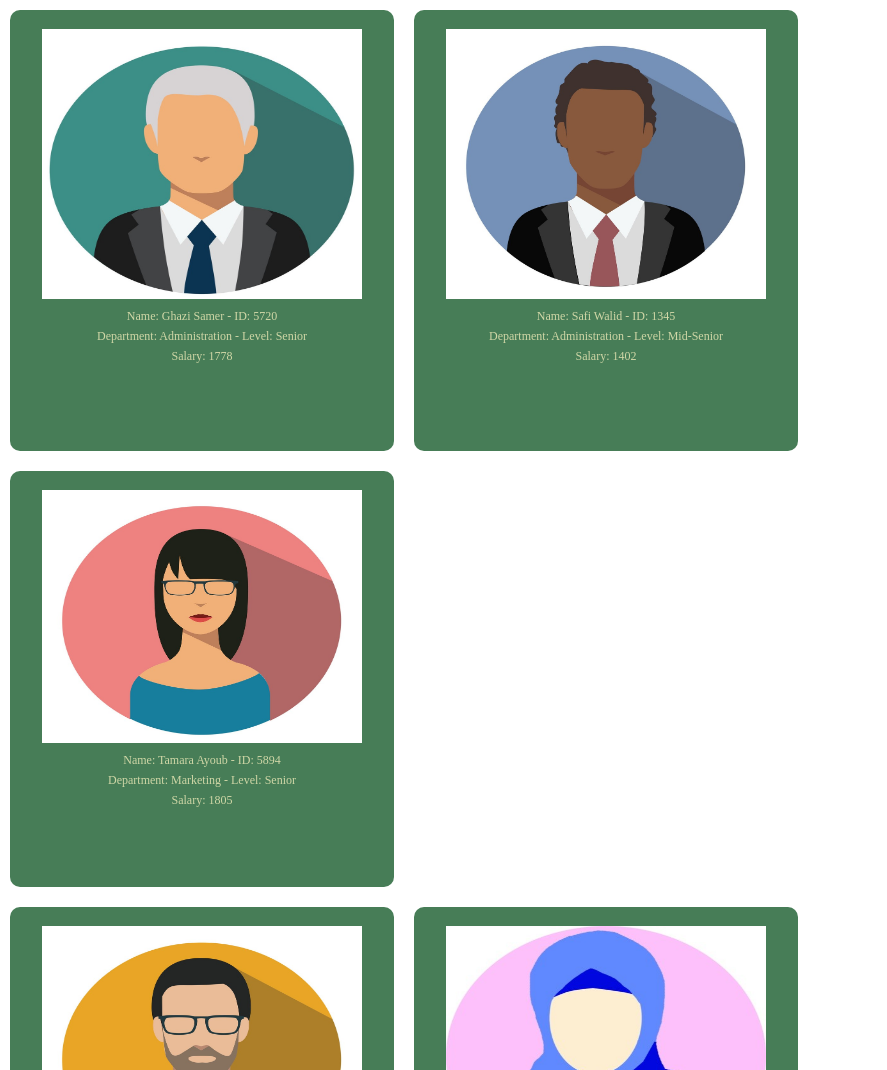
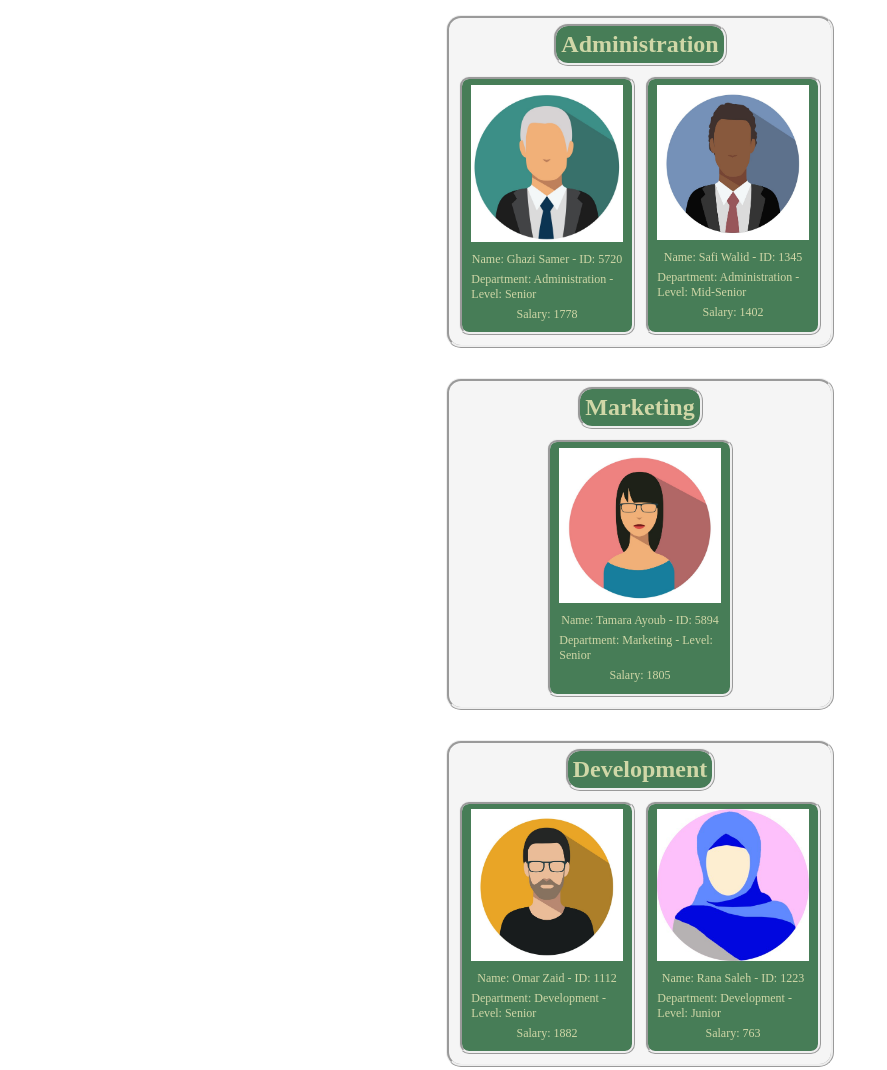
Before and after one commit to BasharAlzrigat/HR-management-system, a plain HTML site: page index.html in a window 1280 px wide. Shown: the top 1070 px of the page, without its empty margins (0-887 px from the left). Drawn offline with Linux system fonts and the light colour scheme.

Commit message:
finished

```diff
--- a/app.js
+++ b/app.js
@@ -1,25 +1,47 @@
 'use strict';
 const allEmployees = []
-const allDepartments = ["Administration", "Marketing", "Development", "Finance"]
 let switcher
-// Create the containers divs:
+// Create the containers divs & append them to the DOM:
 const eContainer = document.createElement("div");
 const Administration = document.createElement("div");
 const Marketing = document.createElement("div");
 const Development = document.createElement("div");
 const Finance = document.createElement("div");
-//append the containers to the DOM:
+const AdministrationCards = document.createElement("div");
+const MarketingCards = document.createElement("div");
+const DevelopmentCards = document.createElement("div");
+const FinanceCards = document.createElement("div");
 document.body.appendChild(eContainer);
 eContainer.appendChild(Administration);
 eContainer.appendChild(Marketing);
 eContainer.appendChild(Development);
 eContainer.appendChild(Finance);
-// add id to each container:
+Administration.appendChild(AdministrationCards);
+Marketing.appendChild(MarketingCards);
+Development.appendChild(DevelopmentCards);
+Finance.appendChild(FinanceCards);
+Administration.className = "card-container";
+Marketing.className = "card-container";
+Development.className = "card-container";
+Finance.className = "card-container";
 eContainer.id = "employee-container";
-Administration.id = "Administration";
-Marketing.id = "Marketing";
-Development.id = "Development";
-Finance.id = "Finance";
+AdministrationCards.id = "AdministrationCards";
+MarketingCards.id = "MarketingCards";
+DevelopmentCards.id = "DevelopmentCards";
+FinanceCards.id = "FinanceCards";
+// Create Headlines for the departments & append them to the DOM:
+const administrationHeadline = document.createElement("h2");
+const marketingHeadline = document.createElement("h2");
+const developmentHeadline = document.createElement("h2");
+const financeHeadline = document.createElement("h2");
+Administration.appendChild(administrationHeadline);
+Marketing.appendChild(marketingHeadline);
+Development.appendChild(developmentHeadline);
+Finance.appendChild(financeHeadline);
+administrationHeadline.textContent = "Administration";
+marketingHeadline.textContent = "Marketing";
+developmentHeadline.textContent = "Development";
+financeHeadline.textContent = "Finance";
 // Employee Constructor Function:
 function Employee(fullName, department, level, imageUrl) {
 
@@ -29,8 +51,8 @@ function Employee(fullName, department, level, imageUrl) {
     this.imageUrl = imageUrl
     allEmployees.push(this);
 }
+
 // create a new employee object:
-new Employee("Bashar Alzrigat", "IT", "Senior", "");
 new Employee("Ghazi Samer", "Administration", "Senior", "assets/Ghazi.jpg");
 new Employee("Lana Ali", "Finance", "Senior", "assets/Lana.jpg");
 new Employee("Tamara Ayoub", "Marketing", "Senior", "assets/Tamara.jpg");
@@ -87,15 +109,13 @@ Employee.prototype.render = function (switcher) {
 }
 
 function renderAllEmployees() {
+
     for (let i = 0; i < allEmployees.length; i++) {
-        for (let j = 0; j < allDepartments.length; j++) {
-            if (allEmployees[i].department === allDepartments[j]) {
-                 switcher = document.getElementById(allDepartments[j]);
+
+                switcher = document.getElementById(`${allEmployees[i].department}Cards`);
                 allEmployees[i].render(switcher);
-            }
-        }
+
     }
 }
 
 renderAllEmployees()
-    // eInfoDiv.textContent = `Name: ${this.fullName} - ID: ${this.Id()}\n Department: ${this.department} - Level: ${this.level}\n Salary: ${this.Salary()}`;
--- a/style.css
+++ b/style.css
@@ -3,30 +3,54 @@ body{
 }
 
 #employee-container {
+    margin: auto;
+    width: 418px;
     display: flex;
     flex-direction: column;
 }
-#Administration {
+#AdministrationCards {
+    margin: 5px;
+
     display: flex;
     flex-direction: row;
+    justify-content: space-around;
 }
-#Marketing {
+#MarketingCards {
+    margin: 5px;
+
     display: flex;
     flex-direction: row;
+    justify-content: space-around;
 }
-#Development {
+#DevelopmentCards {
+    margin: 5px;
+
     display: flex;
     flex-direction: row;
+    justify-content: space-around;
 }
-#Finance {
+#FinanceCards {
+    margin: 5px;
+
     display: flex;
     flex-direction: row;
+    justify-content: space-around;
+}
+.card-container {
+    margin: 15px;
+    border-style: ridge;
+    border-radius: 15px;
+    display: flex;
+    flex-direction: column-reverse;
+    background-color: #f5f5f5;
 }
 .employee-card {
+    border-style: ridge;
+    border-radius: 15px;
     box-sizing: border-box;
-    margin: 10px;
+    margin: 5px;
     display: flex;
-    width: 30%;
+    width: 50%;
     flex-direction: column;
     align-items: center;
     padding: 1.5% 2.5% 1.5% 2.5%;
@@ -55,3 +79,12 @@ body{
     font-size: 75%;
     color: #D0D7A7;
 }
+h2{
+    margin: auto;
+    margin-top: 5px;
+    border-style: ridge;
+    border-radius: 15px;
+    padding: 5px;
+    background-color: #477D57;
+    color: #D0D7A7;
+}
```
